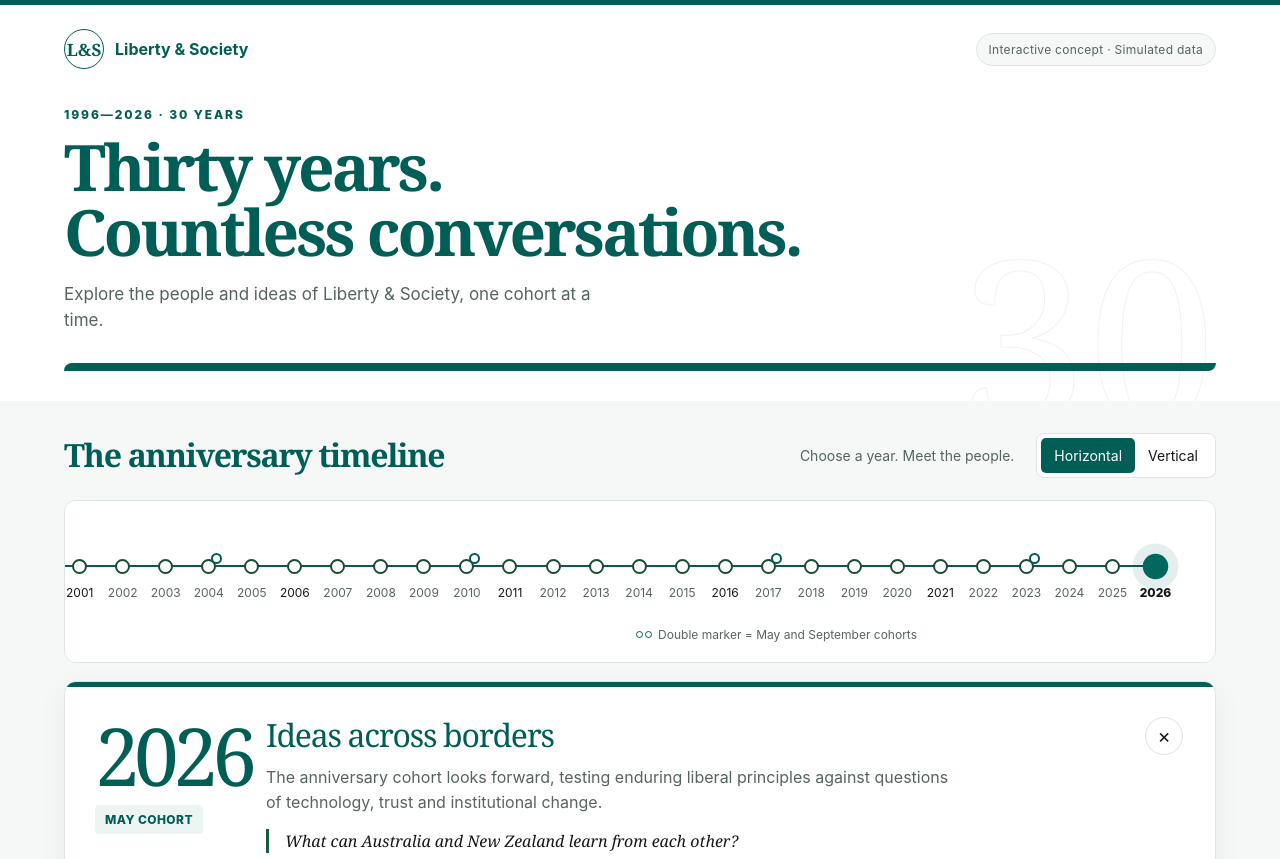
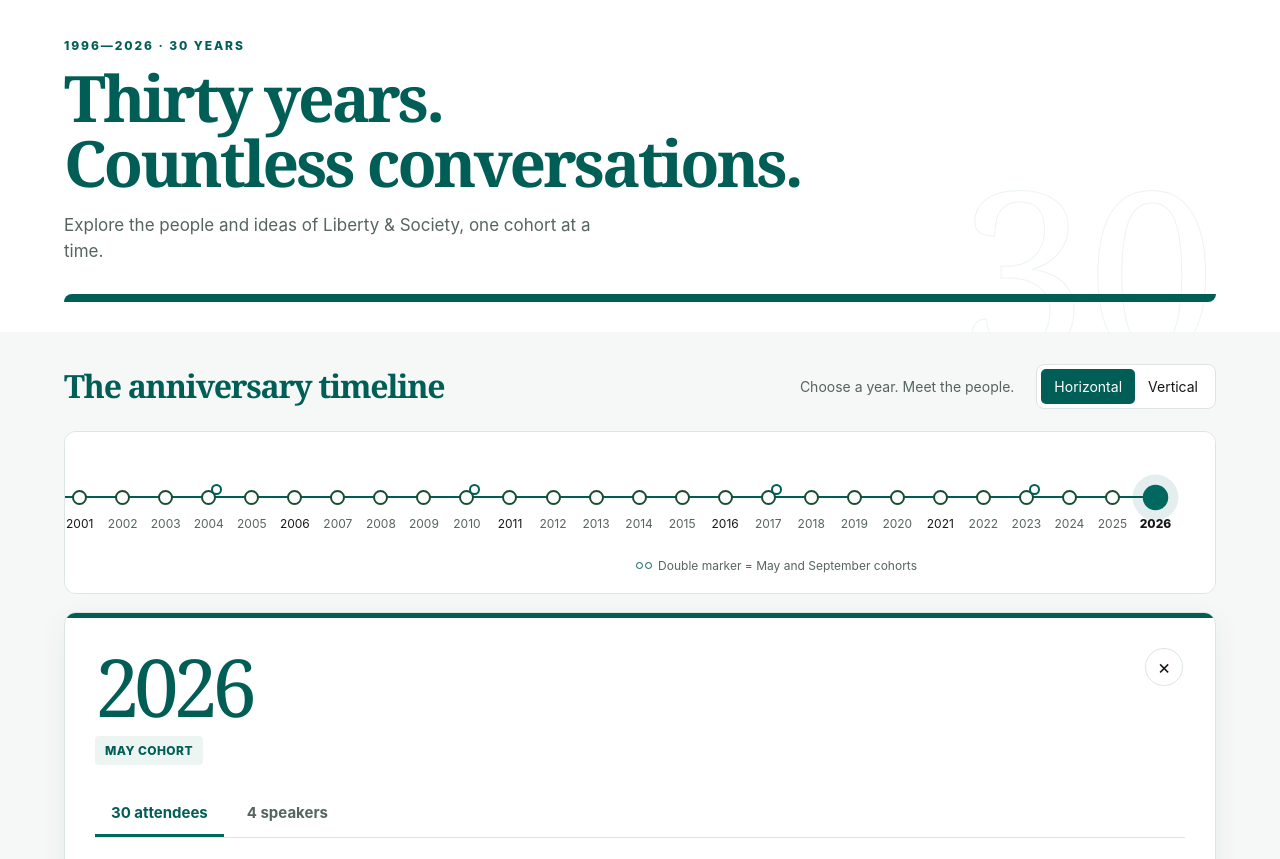
Before and after one commit to sfox2006/CIS-Liberty-Society-Alumni-Website, a plain HTML site: page index.html in a window 1280 px wide. Shown: the top 859 px of the page. Drawn offline with Linux system fonts and the light colour scheme.

Commit message:
Remove top branding bar and clear cohort titles

```diff
--- a/index.html
+++ b/index.html
@@ -324,10 +324,6 @@
 </head>
 <body>
   <header>
-    <nav>
-      <div class="brand"><span class="brand-mark">L&amp;S</span><span>Liberty &amp; Society</span></div>
-      <span class="synthetic-badge">Interactive concept · Simulated data</span>
-    </nav>
     <div class="hero">
       <p class="kicker">1996—2026 · 30 years</p>
       <h1>Thirty years.<br>Countless conversations.</h1>
@@ -351,7 +347,7 @@
       <div class="detail-inner">
         <div class="detail-head">
           <div><div class="big-year" id="selectedYear"></div><span class="edition-label" id="selectedMonth"></span></div>
-          <div class="detail-copy">
+          <div class="detail-copy" hidden>
             <h3 id="selectedTheme"></h3>
             <p id="selectedSummary"></p>
             <p class="question" id="selectedQuestion"></p>
@@ -520,7 +516,7 @@
     }
     function showHover(event, cohort, count) {
       hoverYear.textContent = cohort.year;
-      hoverTheme.textContent = count === 2 ? "Two cohorts · May and September" : `${cohort.theme} · May cohort`;
+      hoverTheme.textContent = count === 2 ? "Two cohorts · May and September" : "May cohort";
       positionHover(event);
       hoverCard.classList.add("show");
     }
@@ -555,9 +551,9 @@
       detailTab.classList.toggle("no-photos", cohort.year <= 2010);
       document.getElementById("selectedYear").textContent = cohort.year;
       document.getElementById("selectedMonth").textContent = `${cohort.month} cohort`;
-      document.getElementById("selectedTheme").textContent = cohort.theme;
-      document.getElementById("selectedSummary").textContent = cohort.summary;
-      document.getElementById("selectedQuestion").textContent = cohort.question;
+      document.getElementById("selectedTheme").textContent = "";
+      document.getElementById("selectedSummary").textContent = "";
+      document.getElementById("selectedQuestion").textContent = "";
       attendeePanel.innerHTML = `<div class="people-grid">${cohort.attendees.map((person, i) => `<button class="person" type="button" data-person-index="${i}"><div class="portrait" style="${portraitStyle(person.name)}"></div><strong>${person.name}</strong><span><i class="field-dot" style="--dot:${fieldColors[person.field]}"></i>${person.field}</span><span>${person.institution}</span></button>`).join("")}</div>`;
       speakerPanel.innerHTML = `<div class="speaker-grid">${cohort.speakers.map((speaker, i) => `<button class="speaker" type="button" data-speaker-index="${i}"><div class="portrait" style="${portraitStyle(speaker.name)}"></div><span class="speaker-index">Speaker 0${i + 1}</span><strong>${speaker.name}</strong><span>${speaker.title} · ${speaker.institution}</span><p>${speaker.session}</p></button>`).join("")}</div>`;
       attendeePanel.querySelectorAll("[data-person-index]").forEach(button => button.addEventListener("click", () => openProfile(cohort.attendees[Number(button.dataset.personIndex)], "Attendee")));
--- a/refinement.css
+++ b/refinement.css
@@ -10,7 +10,8 @@
 .profile-dialog.no-photos .profile-layout { grid-template-columns: 1fr; }
 .profile-dialog.no-photos .profile-visual { display: block; padding: 18px 26px; }
 .profile-dialog.no-photos .profile-visual span { margin: 0; }
-header { padding: 24px clamp(20px, 5vw, 74px) 30px; border-top: 5px solid var(--forest); }
+header { padding: 0 clamp(20px, 5vw, 74px) 30px; border-top: 0; }
+.detail-head .close-tab { grid-column: -2 / -1; }
 header::after { right: 5%; bottom: -28px; font-size: 230px; }
 .hero { padding-top: 38px; }
 h1 { font-size: clamp(2.7rem, 5vw, 4.6rem); line-height: 1.02; letter-spacing: -.045em; }
```
